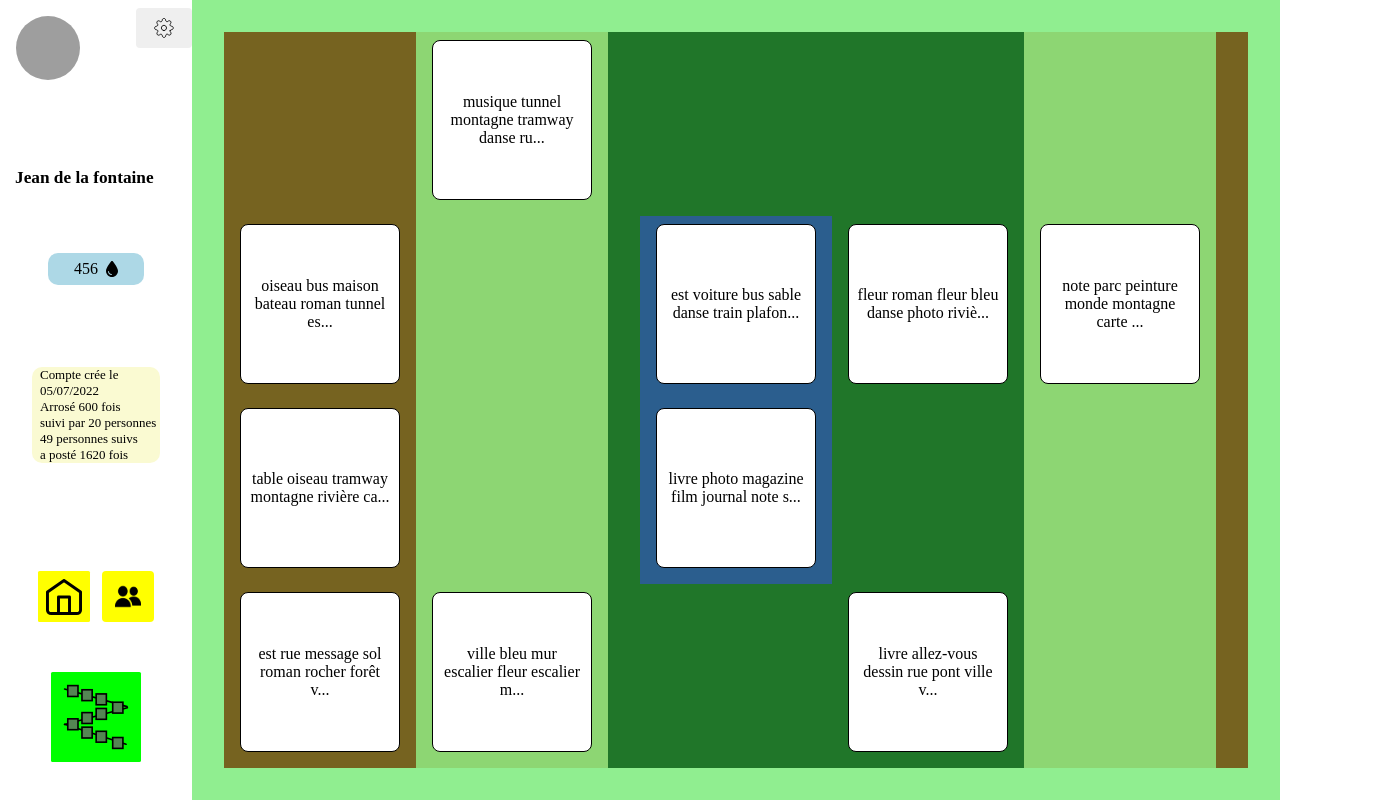
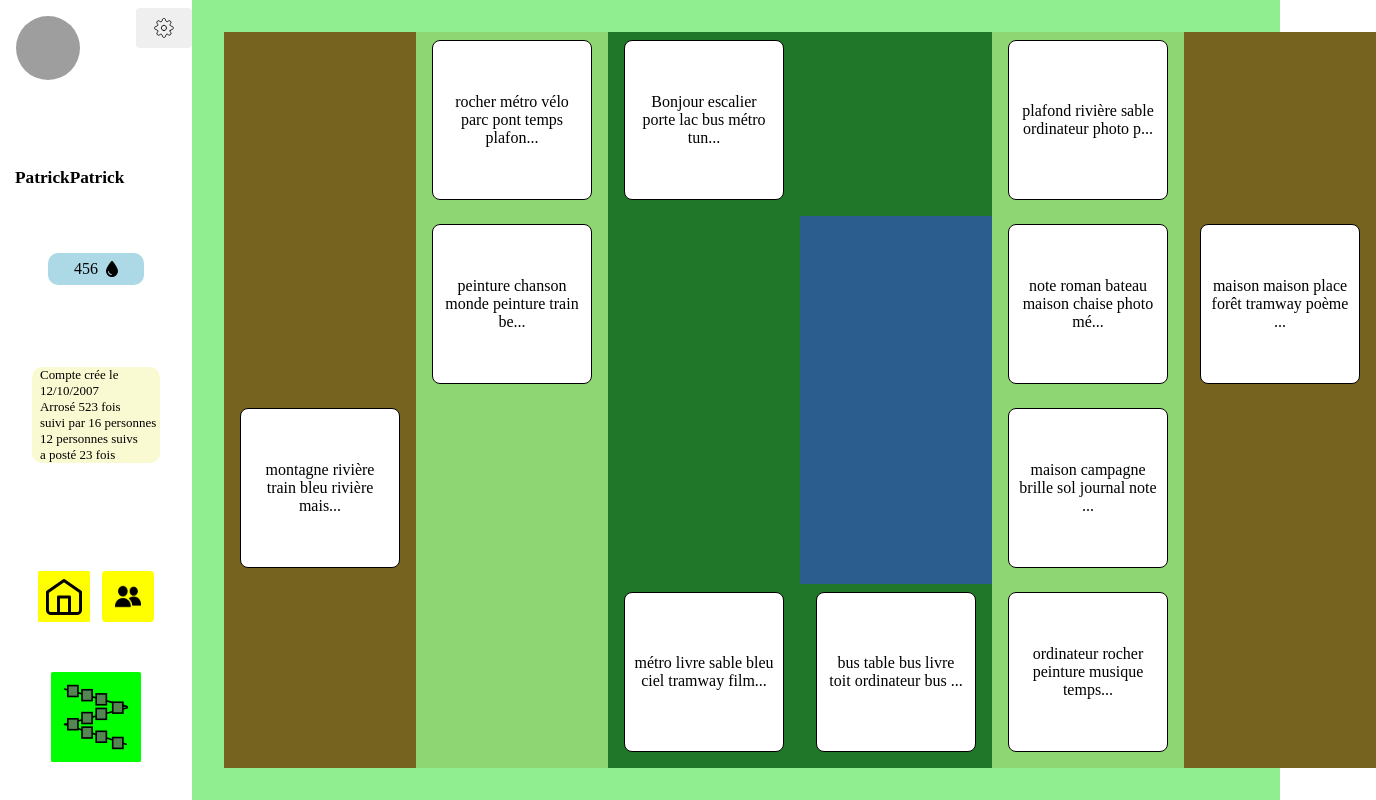
Before and after one commit to Ignitfire/IHM-S9, a Vue app in the folder IHM_The_Garden/: page /garden/1 in a window 1280 px wide. Shown: the whole page, 1376 px wide, since content can reach past the window. Built offline with nearby package versions, Linux system fonts and the light colour scheme; grey boxes are pictures that could not be loaded.

Commit message:
trucs trouvé

```diff
--- a/IHM_The_Garden/src/components/Garden.vue
+++ b/IHM_The_Garden/src/components/Garden.vue
@@ -6,12 +6,13 @@ import GardenSquare from './GardenSquare.vue';
 
 
 const props = defineProps({
-  userID: {
-    type: Number,
+  user: {
+    type: Object,
     required: true
   }
 });
 
+console.log("userID: ", props.user.userID);
 const postStore = usePostStore();
 
 const visualizedPost = ref(null);
@@ -29,7 +30,7 @@ const postVisualizationToggle = (payload) => {
       content,
       gridAreaType: payload.gridAreaType,
       locationWaterCount: payload.locationWaterCount,
-      userID: props.userID
+      userID: props.user.userID
     };
   }else{
     visualizedPost.value = null;
@@ -38,7 +39,7 @@ const postVisualizationToggle = (payload) => {
 
 
 const squares = ref([]);
-const gardenGrid = useGardenStore().getGardenByUser(props.userID).grid;
+const gardenGrid = useGardenStore().getGardenByUser(props.user.userID).grid;
 let idx = 0;
 for (let x = 0; x < 7; x++) {
   for (let y = 0; y < 4; y++) {
@@ -55,7 +56,7 @@ for (let x = 0; x < 7; x++) {
 }
 
 const isLocalUser = ref(false);
-if(useUserStore().localUserID === props.userID){
+if(useUserStore().localUserID === props.user.userID){
   isLocalUser.value = true;
 }
 
--- a/IHM_The_Garden/src/components/Thread.vue
+++ b/IHM_The_Garden/src/components/Thread.vue
@@ -23,19 +23,19 @@ const localUser = userStore.getLocalUser();
 const isMainThread = ref(null);
 
 watchEffect(() => {
-  if(props.UserID == localUser.UserID){
+  if(props.userID == localUser.userID){
     isMainThread.value = true;
   }
   else{
     isMainThread.value = false;
   }
   console.log("isMainThread: ", isMainThread.value);
-  console.log("isTrue: ", props.UserID == localUser.UserID);
-  console.log("UserID: ", props.UserID);
-  console.log("localUser: ", localUser.UserID);
+  console.log("isTrue: ", props.userID == localUser.userID);
+  console.log("UserID: ", props.userID);
+  console.log("localUser: ", localUser.userID);
   if (!isMainThread.value) {
     // Si UserID est spécifié, threadPosts est égal aux posts présents dans threads
-    const threads = Threadstore.getThread(localUser.UserID, props.UserID).sort((a, b) => new Date(a.sentDate) - new Date(b.sentDate));
+    const threads = threadstore.getThread(localUser.userID, props.userID).sort((a, b) => new Date(a.sentDate) - new Date(b.sentDate));
     threadPosts.value = threads.map(thread => {
       const post = postStore.getPostByID(thread.postID);
       post.sentDate = thread.sentDate; // Ajoutez la sentDate au post
--- a/IHM_The_Garden/src/components/nav/PanelAndModals.vue
+++ b/IHM_The_Garden/src/components/nav/PanelAndModals.vue
@@ -15,9 +15,6 @@ export default {
     const isModalOpen = ref({});
 
     const openModal = (userID) => {
-      console.log("modalRefs at openModal: ",modalRefs.value)
-      console.log("userID at openModal: ",userID)
-      console.log("modalValue at openModal: ")
       Object.keys(isModalOpen.value).forEach(id => {
         if (id !== userID) {
           isModalOpen.value[id] = false;
@@ -28,7 +25,6 @@ export default {
       nextTick(() => {
         // Obtenez la position du bouton utilisateur
         const rect = buttonRefs.value[userID].getBoundingClientRect();
-        console.log("rect: ", rect)
         // Définissez la position de la modale
         const panelRect=document.querySelector('.panel').getBoundingClientRect();
         modalRefs.value[userID].style.top = `${rect.top}px`;
@@ -79,7 +75,6 @@ export default {
     });
 
     onUpdated(() => {
-      console.log(buttonRefs.value);
     });
 
     const userStore = useUserStore();
--- a/IHM_The_Garden/src/components/post/PostVisualization.vue
+++ b/IHM_The_Garden/src/components/post/PostVisualization.vue
@@ -11,7 +11,7 @@ const props= defineProps({
     required: true
   },
   creationDate: {
-    type: Date,
+    type: String,
     required: true
   },
   totalWatering: {
--- a/IHM_The_Garden/src/views/GardenView.vue
+++ b/IHM_The_Garden/src/views/GardenView.vue
@@ -16,14 +16,16 @@ const isLocal = ref(null);
 
 
 watchEffect(async () => {
-  const targetUserName = route.params.username;
-  if (targetUserName) {
-    user.value = store.getUserByName(targetUserName);
+
+  const targetUserID = route.params.userID;
+  if (targetUserID) {
+    user.value = store.getUserByID(parseInt(targetUserID));
     isLocal.value = false;
   } else {
     user.value = store.getLocalUser();
     isLocal.value = true;
   }
+
 });
 
 const isPanelOpen = ref(false);
@@ -39,7 +41,7 @@ const togglePanel = () => {
   <main v-if="user" class="container">
     <NavBar :user="user" :isLocal="isLocal" :isGarden="true" :isPanelOpen="isPanelOpen" :togglePanel="togglePanel" @togglePanel="togglePanel"/>
     <PanelAndModals :user="user" :isPanelOpen="isPanelOpen" :togglePanel="togglePanel"/>
-    <Garden :userID="user.userID"/>
+    <Garden :user="user"/>
     <div class="modal-container" ref="modalContainerRef"></div>
     </main>
 </template>
--- a/IHM_The_Garden/src/views/ThreadView.vue
+++ b/IHM_The_Garden/src/views/ThreadView.vue
@@ -13,11 +13,10 @@ const store = useUserStore();
 const user = ref(null);
 const isLocal = ref(null);
 
-
 watchEffect(async () => {
-  let targetUserID = route.params.userID;
+  const targetUserID = route.params.userID;
   if (targetUserID) {
-    user.value = store.getUserByName(targetUserID);
+    user.value = store.getUserByID(targetUserID);
     isLocal.value = false;
   } else {
     user.value = store.getLocalUser();
```
